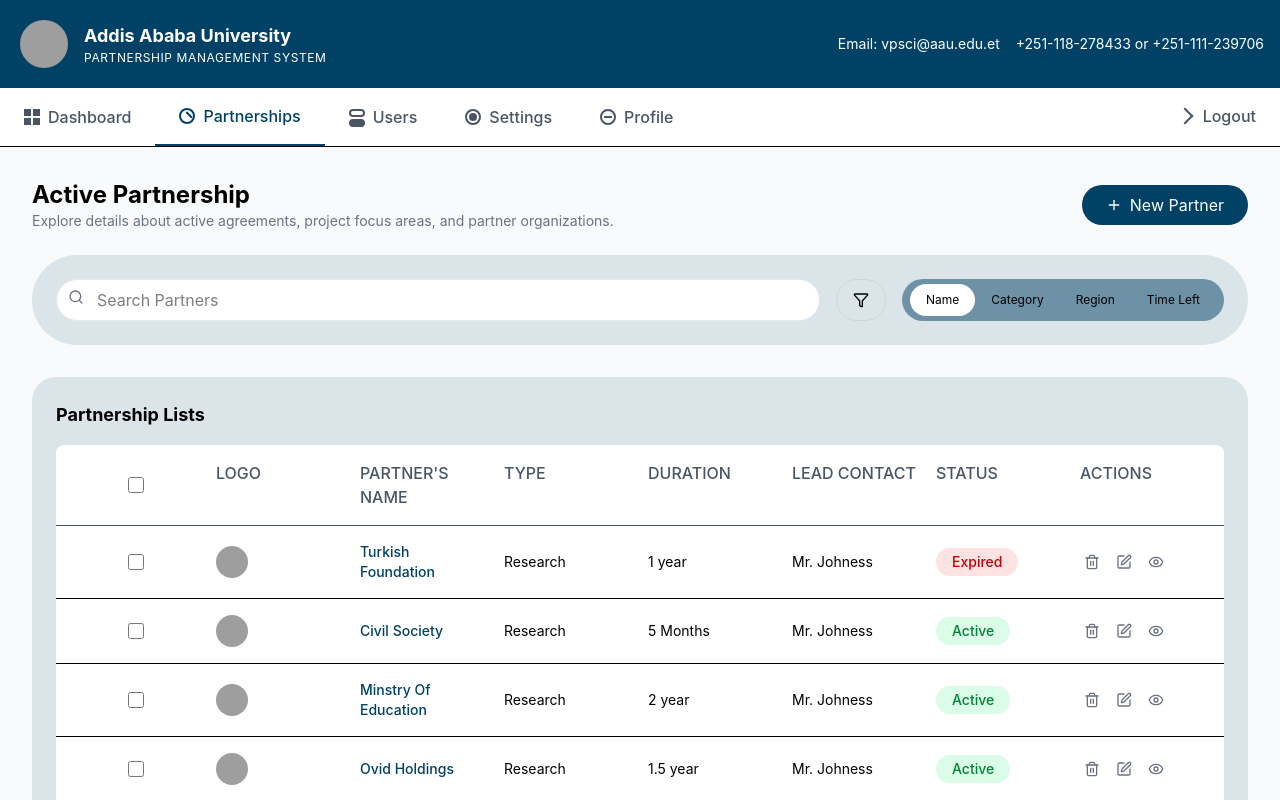
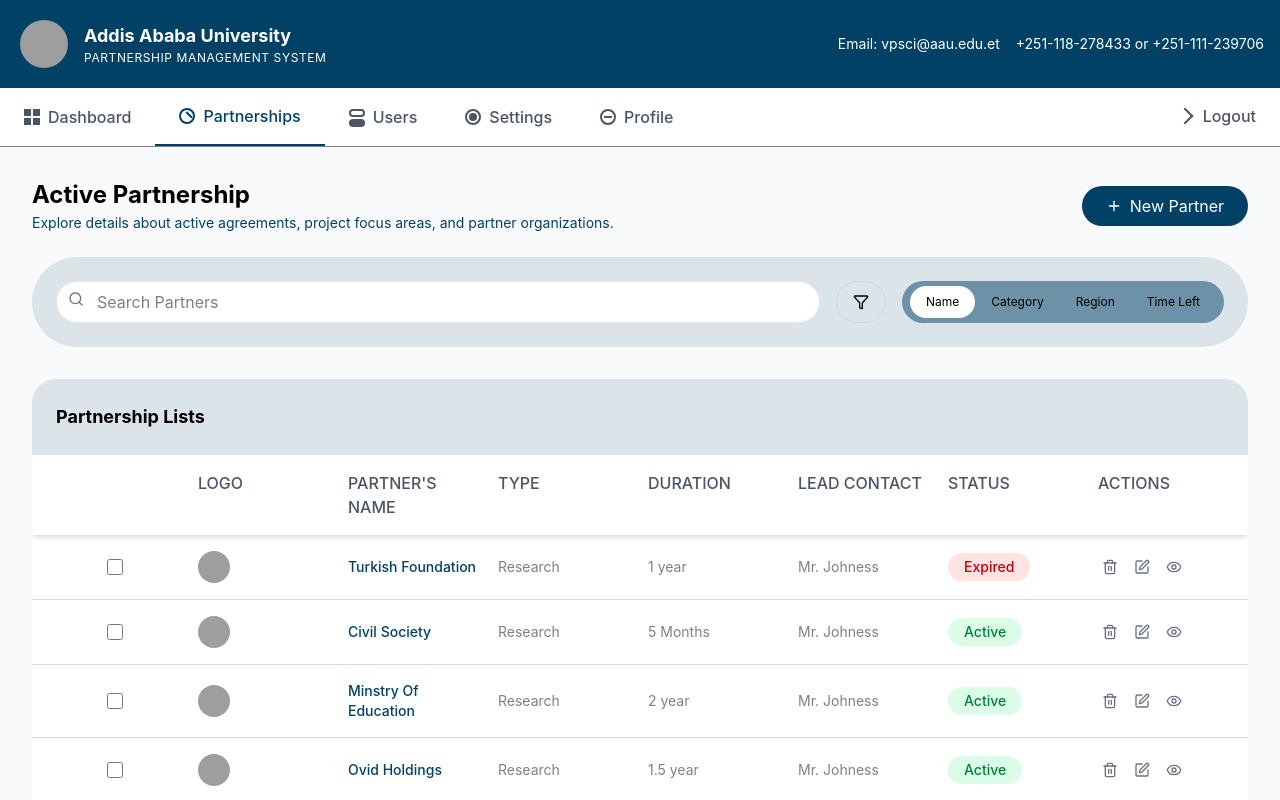
Before and after one commit to AAU-Projects12/Partnership-Management-System, a React (Vite) app in the folder Client/: page /Partnership in a window 1280 px wide. Shown: the top 800 px of the page. Built offline with nearby package versions, Linux system fonts and the light colour scheme; grey boxes are pictures that could not be loaded.

Commit message:
did some ui updates on partnership page

```diff
--- a/Client/src/index.css
+++ b/Client/src/index.css
@@ -3,3 +3,9 @@
 body{
     font-family: "Inter", sans-serif;
 }
+
+.border-b {
+    border-bottom-style: var(--tw-border-style);
+    border-bottom-width: 0.5px;
+    color: grey;
+}
--- a/Client/src/partnership.jsx
+++ b/Client/src/partnership.jsx
@@ -26,7 +26,7 @@ const NavItem = ({ icon, label, active = false }) => (
 
 // Partner Row Component
 const PartnerRow = ({ logo, name, type, duration, contact, status }) => (
-  <div className="grid grid-cols-8 gap-4 p-4 border-b items-center text-sm">
+  <div className="grid grid-cols-8 gap-4 p-4 border-b border-[#D9D9D9] items-center text-sm">
     <div className="flex items-center justify-center">
       <input type="checkbox" className="h-4 w-4 rounded border-gray-300" />
     </div>
@@ -108,6 +108,42 @@ const PartnershipDashboard = () => {
       contact: "Mr. Johness",
       status: "active",
     },
+    {
+        id: 4,
+        logo: "/placeholder.svg",
+        name: "Ovid Holdings",
+        type: "Research",
+        duration: "1.5 year",
+        contact: "Mr. Johness",
+        status: "active",
+      },
+      {
+        id: 4,
+        logo: "/placeholder.svg",
+        name: "Ovid Holdings",
+        type: "Research",
+        duration: "1.5 year",
+        contact: "Mr. Johness",
+        status: "active",
+      },
+      {
+        id: 4,
+        logo: "/placeholder.svg",
+        name: "Ovid Holdings",
+        type: "Research",
+        duration: "1.5 year",
+        contact: "Mr. Johness",
+        status: "active",
+      },
+      {
+        id: 4,
+        logo: "/placeholder.svg",
+        name: "Ovid Holdings",
+        type: "Research",
+        duration: "1.5 year",
+        contact: "Mr. Johness",
+        status: "active",
+      },
   ];
 
   return (
@@ -212,7 +248,7 @@ const PartnershipDashboard = () => {
           <div className="flex justify-between items-center mb-6">
             <div>
               <h2 className="text-2xl font-bold">Active Partnership</h2>
-              <p className="text-gray-500 text-sm">
+              <p className="text-[#004165] text-sm mt-0.5">
                 Explore details about active agreements, project focus areas,
                 and partner organizations.
               </p>
@@ -280,16 +316,12 @@ const PartnershipDashboard = () => {
           </div>
 
           {/* Partnership Lists */}
-          <div className="bg-[#DBE4E9] rounded-3xl p-6">
-            <h3 className="text-lg font-bold mb-4">Partnership Lists</h3>
-            <div className="bg-white rounded-lg overflow-hidden">
+          <div className="bg-[#DBE4E9] rounded-3xl pt-6">
+            <h3 className="text-lg font-bold mb-6 ml-6">Partnership Lists</h3>
+            <div className="bg-white rounded-b-3xl overflow-hidden">
               {/* Table Header */}
-              <div className="grid grid-cols-8 gap-4 p-4 border-b text-gray-600 font-medium">
+              <div className="grid grid-cols-8 gap-4 p-4 border-b-0.5 text-gray-600 font-medium shadow-md">
                 <div className="flex items-center justify-center">
-                  <input
-                    type="checkbox"
-                    className="h-4 w-4 rounded border-gray-300"
-                  />
                 </div>
                 <div>LOGO</div>
                 <div>PARTNER'S NAME</div>
@@ -314,7 +346,7 @@ const PartnershipDashboard = () => {
               ))}
 
               {/* Show More Button */}
-              <div className="flex justify-center p-2 border-t">
+              <div className="flex justify-center p-2 border-t border-[#004165]">
                 <button className="text-gray-500 p-1">
                   <ChevronDown className="h-5 w-5" />
                 </button>
```
